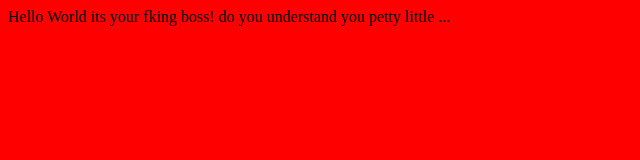
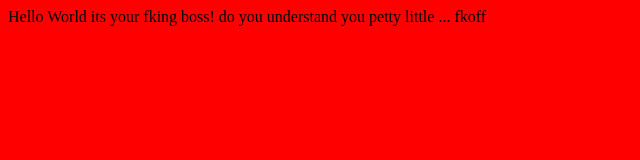
Before and after one commit to Shashank-konade/firstrepo, a plain HTML site: page git_project/index.html in a window 1280 px wide. Shown: the full height of the page, 0-640 px from the left. Drawn offline with Linux system fonts and the light colour scheme.

Commit message:
added new

```diff
--- a/git_project/index.html
+++ b/git_project/index.html
@@ -8,7 +8,7 @@
 </head>
 <body bgcolor="red">Hello World
     its your fking boss!
-    do you understand you petty little ...
+    do you understand you petty little ... fkoff
 
 
 </body>
```
